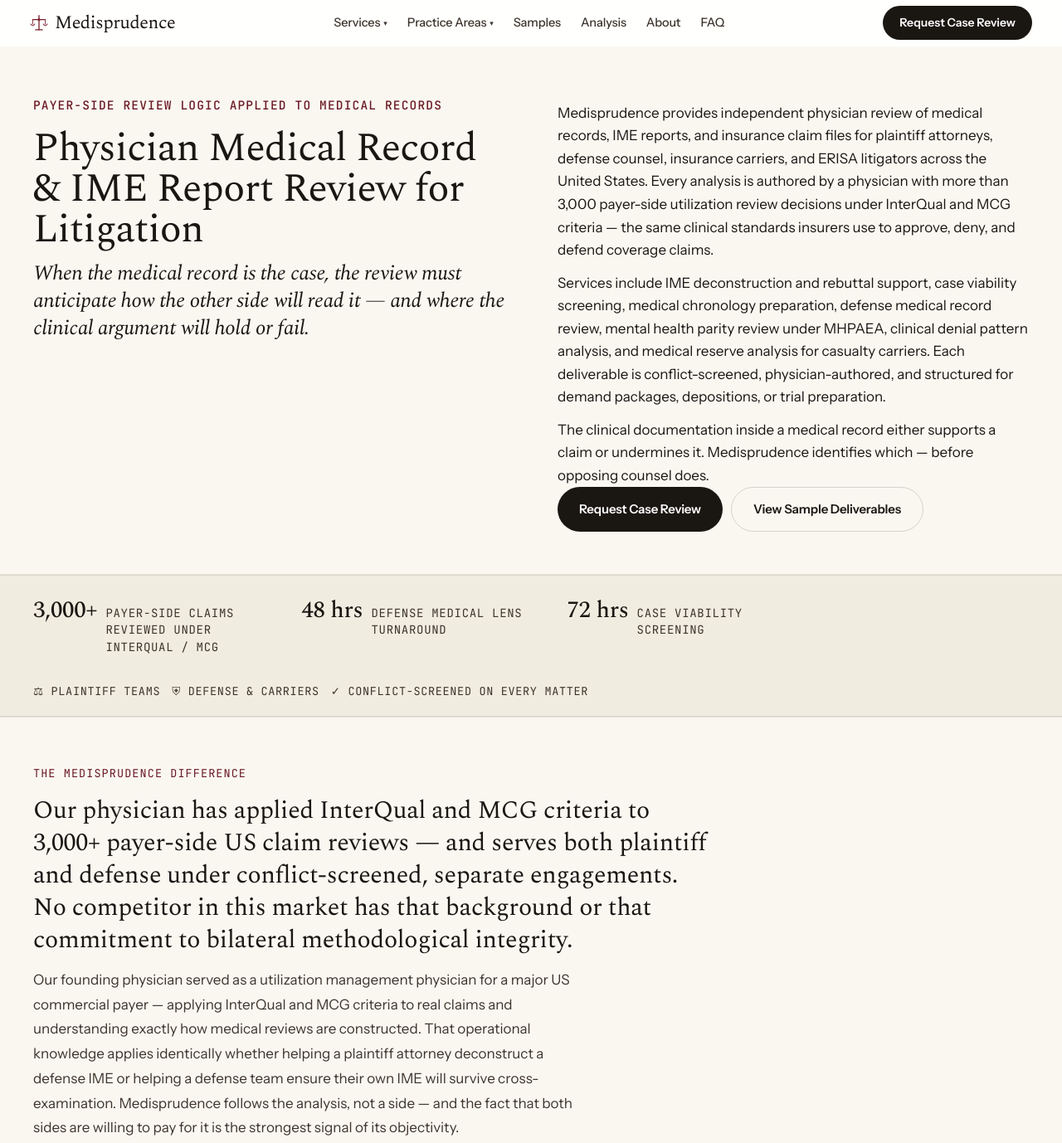
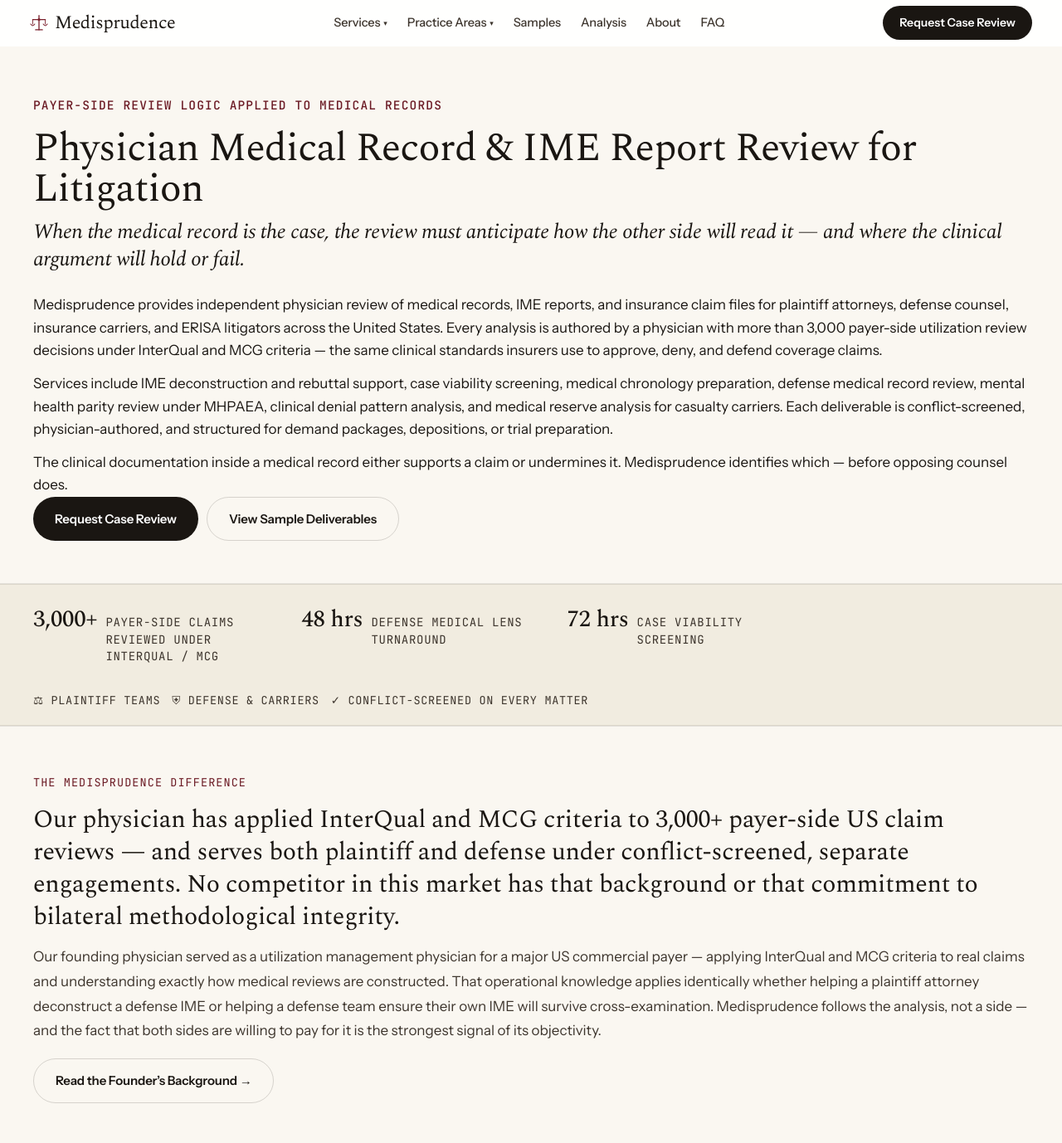
Before and after one commit to kapzobioactives/medisprudence, a plain HTML site: page index.html in a window 1280 px wide. Shown: the top 1378 px of the page at 83% size. Drawn offline with Linux system fonts and the light colour scheme.

Commit message:
Update index.html

```diff
--- a/index.html
+++ b/index.html
@@ -226,14 +226,12 @@
 <!-- ========== HERO — H1, lede, CTAs, quiet right column ========== -->
 <div class="home-hero">
 <div class="wrap">
-<div class="hero-grid" style="grid-template-columns:1fr 1fr;gap:64px;align-items:start">
+<div class="hero-grid" style="grid-template-columns:1fr">
 <div>
 <div class="label">Payer-side review logic applied to medical records</div>
-<h1 style="margin-top:14px">Physician Medical Record &amp; IME Report Review for Litigation</h1>
+<h1 style="margin-top:14px;max-width:none">Physician Medical Record &amp; IME Report Review for Litigation</h1>
 <h2 class="hero-lede hero-italic-subheading" style="margin-top:12px;max-width:none">When the medical record is the case, the review must anticipate how the other side will read it — and where the clinical argument will hold or fail.</h2>
-</div>
-<div style="padding-top:8px">
-<p class="hero-lede" style="max-width:none;margin-top:0">Medisprudence provides independent physician review of medical records, IME reports, and insurance claim files for plaintiff attorneys, defense counsel, insurance carriers, and ERISA litigators across the United States. Every analysis is authored by a physician with more than 3,000 payer-side utilization review decisions under InterQual and MCG criteria — the same clinical standards insurers use to approve, deny, and defend coverage claims.</p>
+<p class="hero-lede" style="max-width:none">Medisprudence provides independent physician review of medical records, IME reports, and insurance claim files for plaintiff attorneys, defense counsel, insurance carriers, and ERISA litigators across the United States. Every analysis is authored by a physician with more than 3,000 payer-side utilization review decisions under InterQual and MCG criteria — the same clinical standards insurers use to approve, deny, and defend coverage claims.</p>
 <p class="hero-lede" style="max-width:none">Services include IME deconstruction and rebuttal support, case viability screening, medical chronology preparation, defense medical record review, mental health parity review under MHPAEA, clinical denial pattern analysis, and medical reserve analysis for casualty carriers. Each deliverable is conflict-screened, physician-authored, and structured for demand packages, depositions, or trial preparation.</p>
 <p class="hero-lede" style="max-width:none">The clinical documentation inside a medical record either supports a claim or undermines it. Medisprudence identifies which — before opposing counsel does.</p>
 <div class="btn-row">
@@ -265,8 +263,8 @@
 <div class="diff-anchor">
 <div class="wrap">
 <div class="diff-byline">The Medisprudence Difference</div>
-<h3>Our physician has applied InterQual and MCG criteria to 3,000+ payer-side US claim reviews — and serves both plaintiff and defense under conflict-screened, separate engagements. No competitor in this market has that background or that commitment to bilateral methodological integrity.</h3>
-<p class="diff-body">Our founding physician served as a utilization management physician for a major US commercial payer — applying InterQual and MCG criteria to real claims and understanding exactly how medical reviews are constructed. That operational knowledge applies identically whether helping a plaintiff attorney deconstruct a defense IME or helping a defense team ensure their own IME will survive cross-examination. Medisprudence follows the analysis, not a side — and the fact that both sides are willing to pay for it is the strongest signal of its objectivity.</p>
+<h3 style="max-width:none">Our physician has applied InterQual and MCG criteria to 3,000+ payer-side US claim reviews — and serves both plaintiff and defense under conflict-screened, separate engagements. No competitor in this market has that background or that commitment to bilateral methodological integrity.</h3>
+<p class="diff-body" style="max-width:none">Our founding physician served as a utilization management physician for a major US commercial payer — applying InterQual and MCG criteria to real claims and understanding exactly how medical reviews are constructed. That operational knowledge applies identically whether helping a plaintiff attorney deconstruct a defense IME or helping a defense team ensure their own IME will survive cross-examination. Medisprudence follows the analysis, not a side — and the fact that both sides are willing to pay for it is the strongest signal of its objectivity.</p>
 <div style="margin-top:18px"><a class="btn btn-ghost" href="/about/">Read the Founder’s Background →</a></div>
 </div>
 </div>
```
